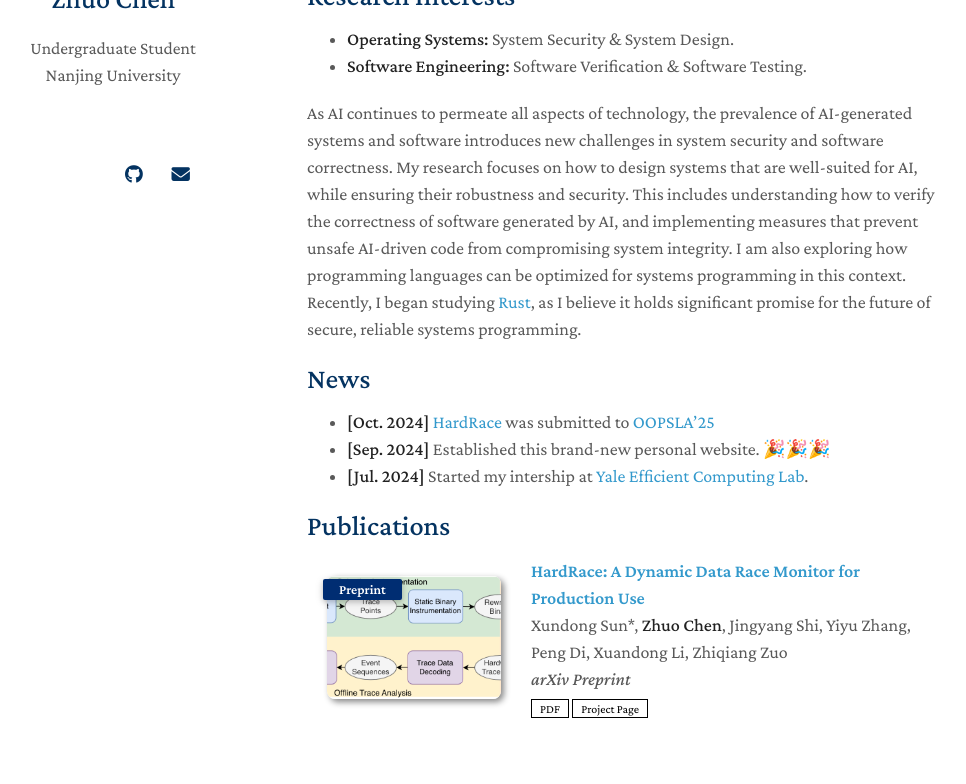
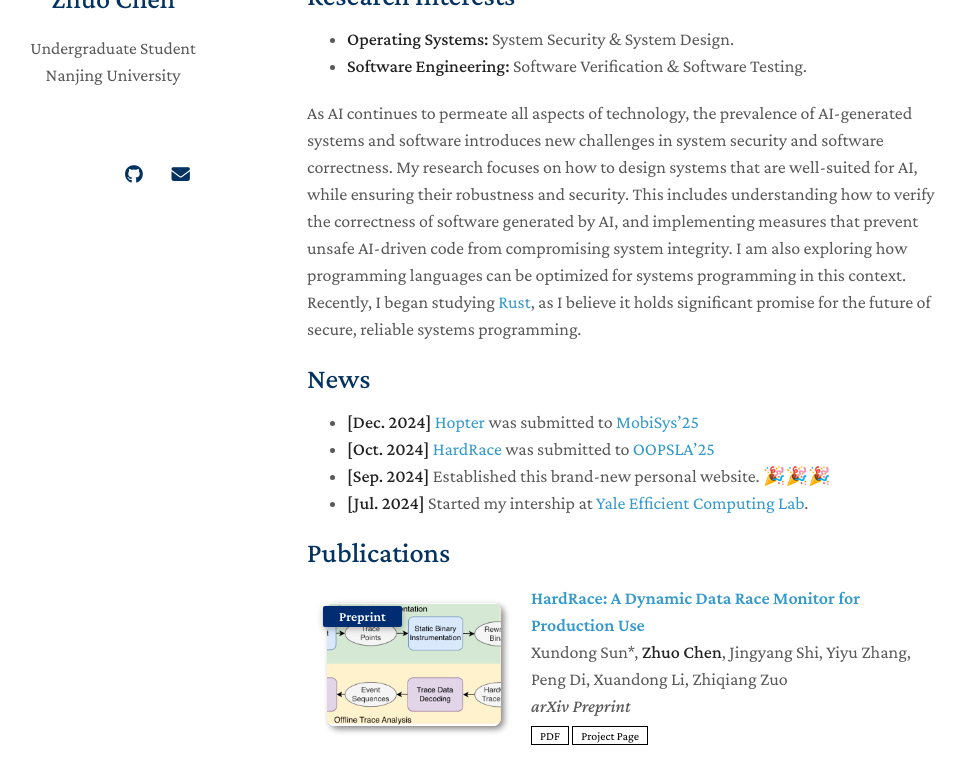
Before and after one commit to deskchen/deskchen.github.io, a Jekyll site: the page built from index.md, in a window 1280 px wide and 1093 px high, cut to the strip 214-998 px from the top of the window. Shown: the whole strip, without its empty margins (163-1129 px from the left). Built offline with Jekyll 4.4.1, drawn with Linux system fonts in a browser that asks for light colours; a style sheet for code colours, icons or effects is not loaded; our own code applies the rules of GitHub Pages for plain Markdown files.

Commit message:
Tue Jan 7 2025

```diff
--- a/index.md
+++ b/index.md
@@ -17,6 +17,7 @@ As AI continues to permeate all aspects of technology, the prevalence of AI-gene
 
 ## News
 
+- **[Dec. 2024]** [Hopter](https://github.com/hopter-project/hopter) was submitted to [MobiSys'25](https://www.sigmobile.org/mobisys/2025/)
 - **[Oct. 2024]** [HardRace](https://arxiv.org/html/2410.18412v1) was submitted to [OOPSLA'25](https://2025.splashcon.org/track/OOPSLA)
 - **[Sep. 2024]** Established this brand-new personal website. 🎉🎉🎉
 - **[Jul. 2024]** Started my intership at [Yale Efficient Computing Lab](https://www.yecl.org/).
```
Also changed, not shown: 1 other file.
